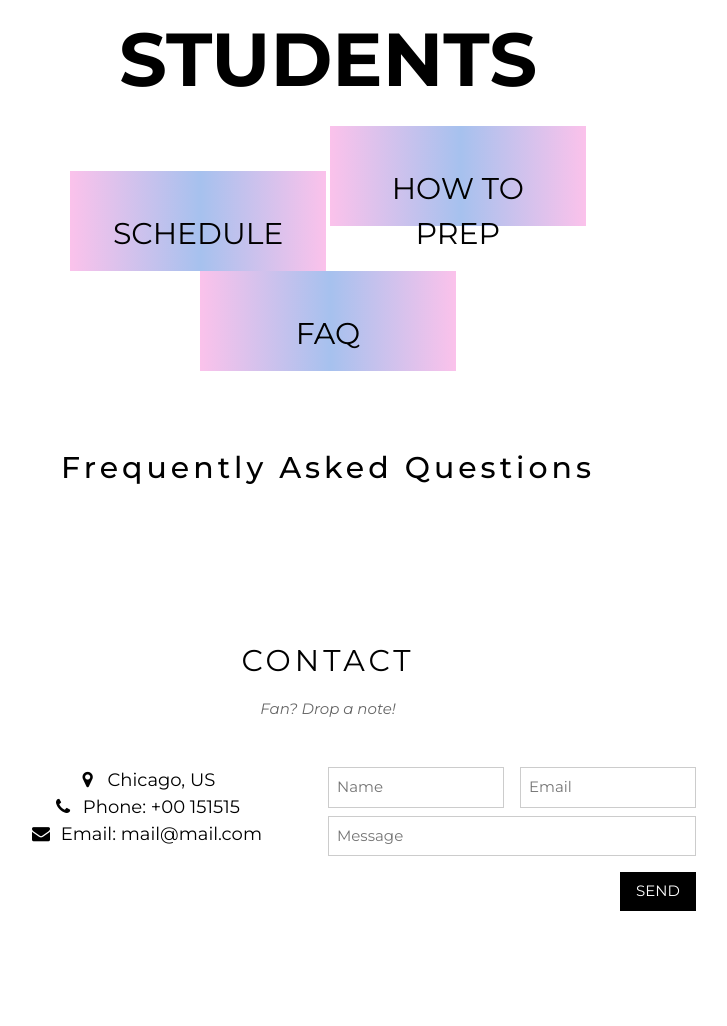
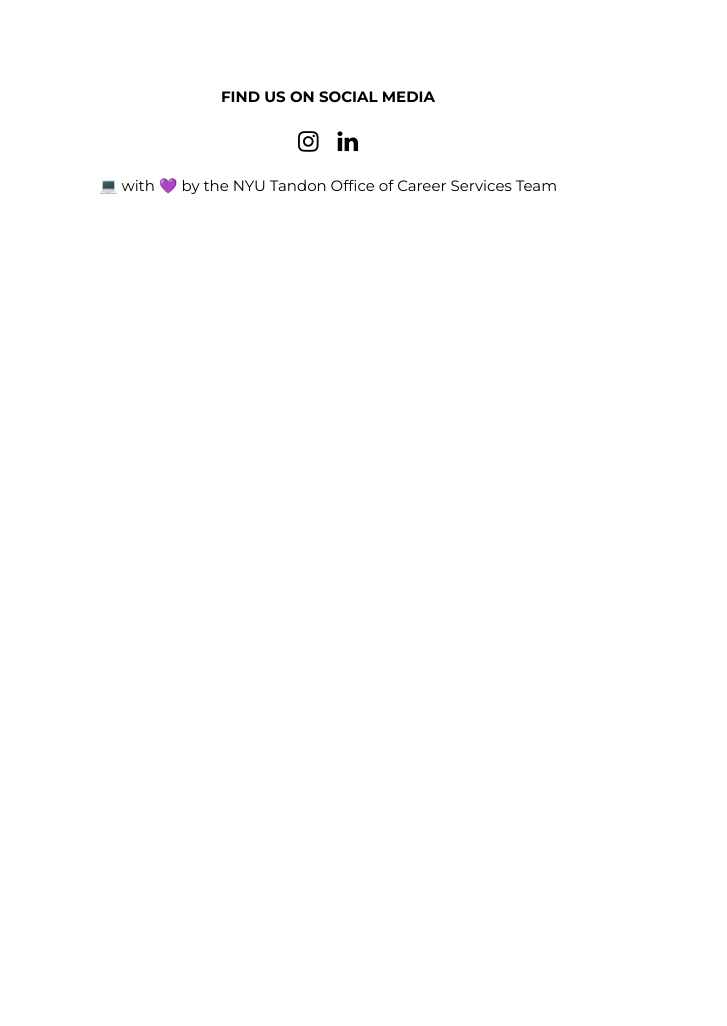
Before and after one commit to NYU-Tandon-Career-Services/nyutandoncareerservices, a plain HTML site: page students.html in a window 1280 px wide. Shown: the part 121-1147 px from the top of the page, without its empty margins (312-1039 px from the left). After the commit the page ends 800 px from the top, so only its background shows below. Drawn offline with nearby package versions, Linux system fonts and the light colour scheme.

Commit message:
made updates

```diff
--- a/students.html
+++ b/students.html
@@ -2,13 +2,13 @@
 <html>
 <head>
   <meta charset="utf-8">
-  <title> Students | NYU Tandon Career Fair </title>
+  <title> Home | NYU Tandon Career Fair </title>
   <link rel="stylesheet" href="https://www.w3schools.com/w3css/4/w3.css">
   <link rel="stylesheet" type="text/css" href="styles.css">
   <link href="https://fonts.googleapis.com/css2?family=Montserrat:ital,wght@0,400;0,500;0,700;1,400;1,500;1,700&display=swap" rel="stylesheet">
   <link rel="stylesheet" href="https://cdnjs.cloudflare.com/ajax/libs/font-awesome/4.7.0/css/font-awesome.min.css">
 <!--  <style type="text/css">
-    html { background-image: url(img/bg.png); background-repeat: repeat; }
+    html { background-image: linear-gradient(90deg, #91a4b8,#c59cbe); }
   </style> -->
 </head>
 <body>
@@ -34,66 +34,12 @@
 </div>
 
 <!-- Page content -->
-<div class="w3-content" style="max-width:2000px;margin-top:50px">
+<div class="w3-content" style="max-width:2000px;">
 
   <!-- Main Section -->
-  <div class="w3-container w3-content w3-center w3-padding-64" style="max-width:800px" id="band">
-    <h1>STUDENTS</h1>
-
-    <div class="cont">
-      <h2>SCHEDULE</h2>
-    </div>
-    <div class="cont">
-      <h2>HOW TO PREP</h2>
-    </div>
-    <div class="cont">
-      <h2>FAQ</h2>
-    </div>
-<!--     <button class="button btn"> Schedule </button>
-    <button class="button btn"> How to Prep </button>
-    <button class="button btn"> FAQ </button> -->
-
-  <!-- Fall Career Fair -->
-  <div>
-    <div class="w3-container w3-content w3-padding-64" style="max-width:800px">
-      <h3 class="w3-wide w3-center">Frequently Asked Questions</h3>
-<!--       <p class="w3-opacity w3-center"><i>Remember to book your tickets!</i></p><br> -->
-
-    </div>
+  <div class="w3-container w3-content w3-center w3-padding-64" style="max-width:900px">
   </div>
-
-  <!-- The Contact Section -->
-  <div class="w3-container w3-content w3-padding-64" id="spring" style="max-width:800px" id="contact">
-    <h2 class="w3-wide w3-center">CONTACT</h2>
-    <p class="w3-opacity w3-center"><i>Fan? Drop a note!</i></p>
-    <div class="w3-row w3-padding-32">
-      <div class="w3-col m6 w3-large w3-margin-bottom">
-        <i class="fa fa-map-marker" style="width:30px"></i> Chicago, US<br>
-        <i class="fa fa-phone" style="width:30px"></i> Phone: +00 151515<br>
-        <i class="fa fa-envelope" style="width:30px"> </i> Email: mail@mail.com<br>
-      </div>
-      <div class="w3-col m6">
-        <form action="/action_page.php" target="_blank">
-          <div class="w3-row-padding" style="margin:0 -16px 8px -16px">
-            <div class="w3-half">
-              <input class="w3-input w3-border" type="text" placeholder="Name" required name="Name">
-            </div>
-            <div class="w3-half">
-              <input class="w3-input w3-border" type="text" placeholder="Email" required name="Email">
-            </div>
-          </div>
-          <input class="w3-input w3-border" type="text" placeholder="Message" required name="Message">
-          <button class="w3-button w3-black w3-section w3-right" type="submit">SEND</button>
-        </form>
-      </div>
-    </div>
-  </div>
-
-<!-- End Page Content -->
 </div>
-
-<!-- Image of location/map -->
-<img src="/w3images/map.jpg" class="w3-image w3-greyscale-min" style="width:100%">
 
 <!-- Footer -->
 <footer class="w3-container w3-padding-64 w3-center w3-xlarge foot">
```
Also changed, not shown: index.html (+1 -1 lines).
